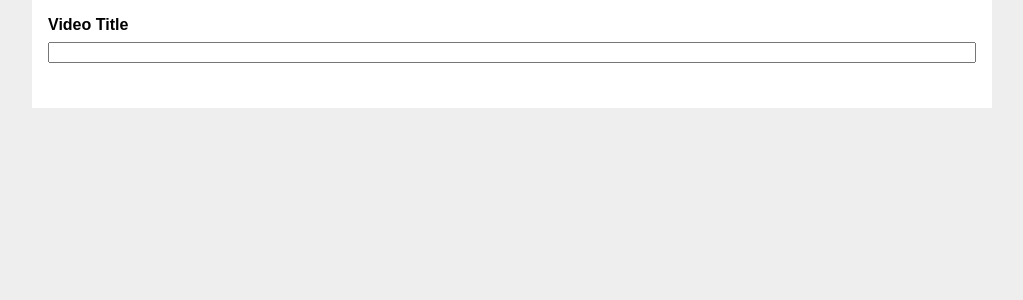
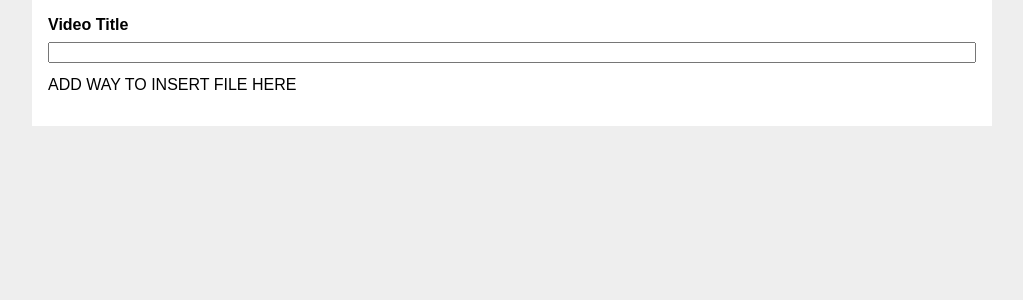
Before and after one commit to jwpetley/EduFlix, a Flask app: page /upload/ in a window 1280 px wide. Shown: the part 98-398 px from the top of the page, without its empty margins (128-1151 px from the left). Run offline with Flask 2, Linux system fonts and the light colour scheme; some libraries are stand-ins or nearby versions.

Commit message:
Comment for upload.html

```diff
--- a/EduFlixApp/templates/Upload/upload.html
+++ b/EduFlixApp/templates/Upload/upload.html
@@ -8,6 +8,7 @@
   <form method="post">
     <label for="title">Video Title</label>
     <input name="title" id="title" required>
+    ADD WAY TO INSERT FILE HERE
   </form>
 
 {% endblock %}
```
